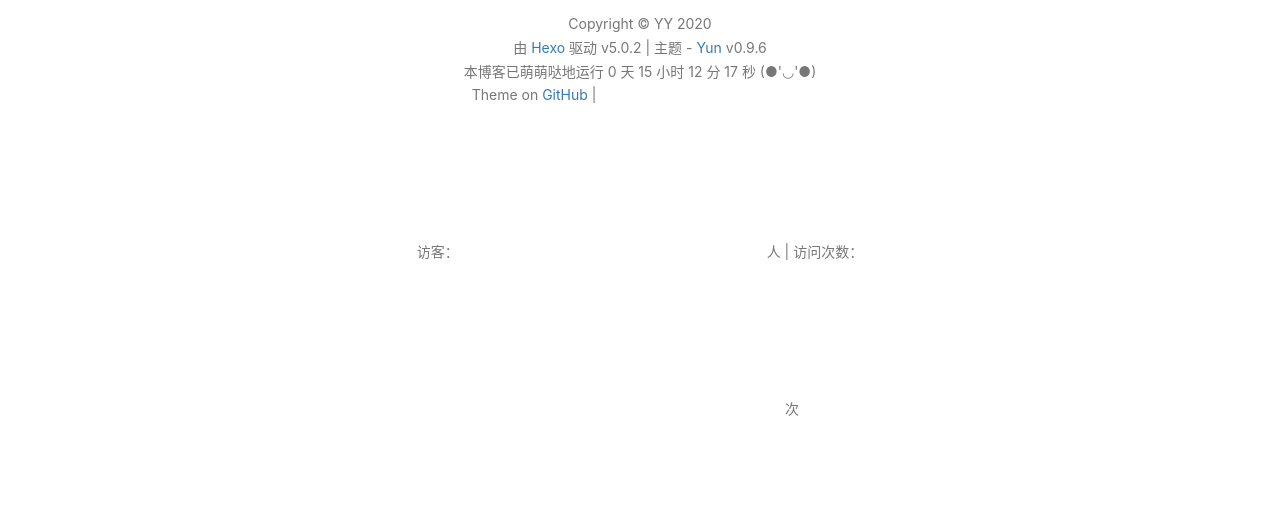
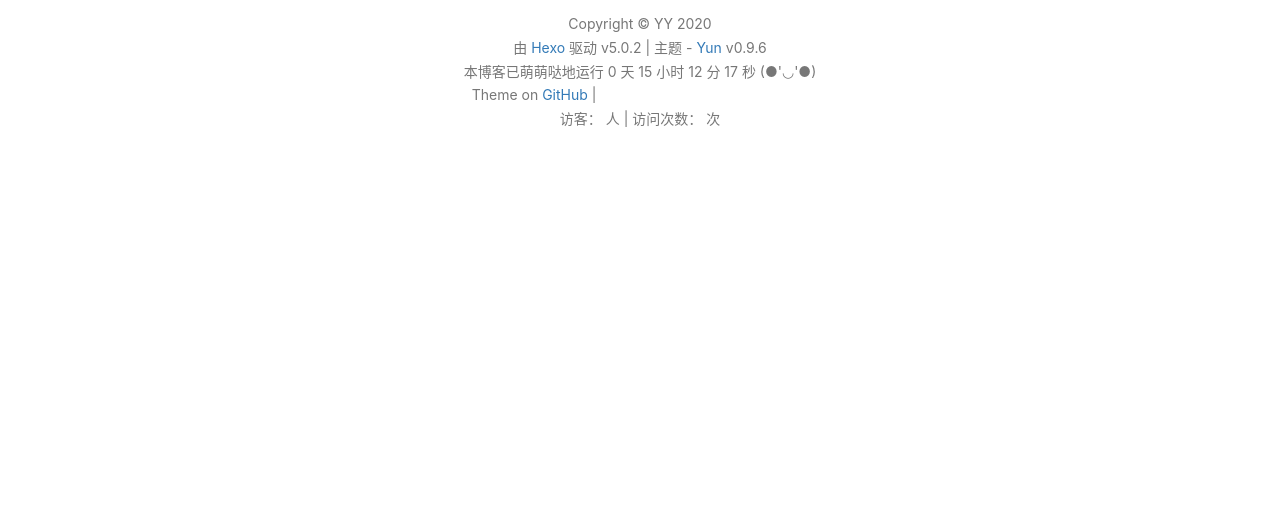
Before and after one commit to yangyang-linux/yangyang-linux.github.io, a Jekyll site: the page built from index.html, in a window 1280 px wide. Shown: the part 1834-2339 px from the top of the page. Built offline with Jekyll 4.4.1, drawn with Linux system fonts in a browser that asks for light colours; nearby versions of some CDN libraries; the list of posts is cut into pages by our own code; comment, search, counter and statistics services are not loaded; after the commit the page ends 2057 px from its top, so only the background shows below that; grey boxes are pictures that could not be loaded.

Commit message:
Update footer.html

```diff
--- a/_includes/footer.html
+++ b/_includes/footer.html
@@ -130,16 +130,12 @@
 					<br><!--访问量和人数-->
 					<script async src="//busuanzi.ibruce.info/busuanzi/2.3/busuanzi.pure.mini.js"></script>
 						<span id="busuanzi_container_site_uv" title="总访客量">访客：
-							<span>
-								<svg class="icon" aria-hidden="true"></svg>
-							</span>
+
 							<span id="busuanzi_value_site_uv"></span>人
 						</span>
 					<span class="footer-separator">|</span>
 					<span id="busuanzi_container_site_pv" title="总访问量">访问次数：
-						<span>
-							<svg class="icon" aria-hidden="true"></svg>
-						</span>
+
 						<span id="busuanzi_value_site_pv"></span>次
 					</span>
                 </p>
```
